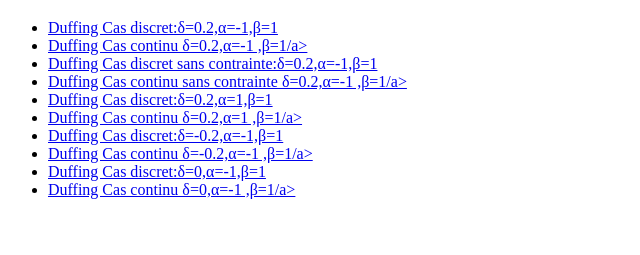
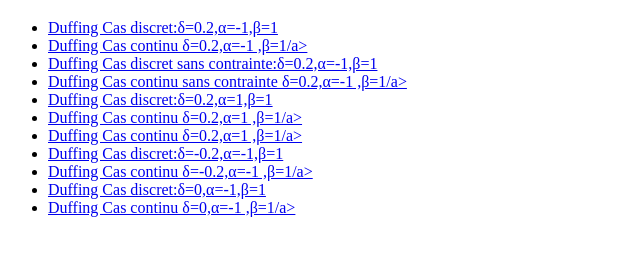
Before and after one commit to michzd/my-plotly-site, a plain HTML site: page index.html in a window 1280 px wide. Shown: the part 61-316 px from the top of the page, without its empty margins (0-640 px from the left). Drawn offline with Linux system fonts and the light colour scheme.

Commit message:
Update index.html

```diff
--- a/index.html
+++ b/index.html
@@ -15,6 +15,8 @@
 
       <li><a href="new_quiver_interactivecont0.21pt_eq.html" target="_blank">Duffing Cas continu  δ=0.2,α=1 ,β=1/a></li>
 
+      <li><a href="new_quiver_interactivecont0.22instable.html" target="_blank">Duffing Cas continu  δ=0.2,α=1 ,β=1/a></li>
+
 
 
 
```
